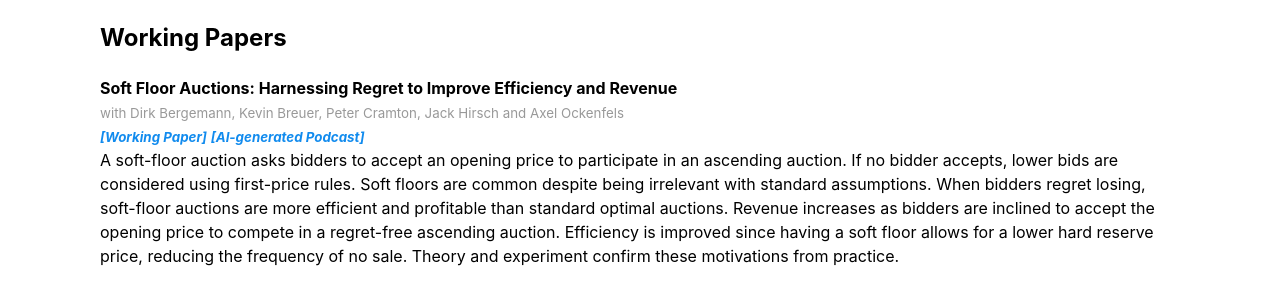
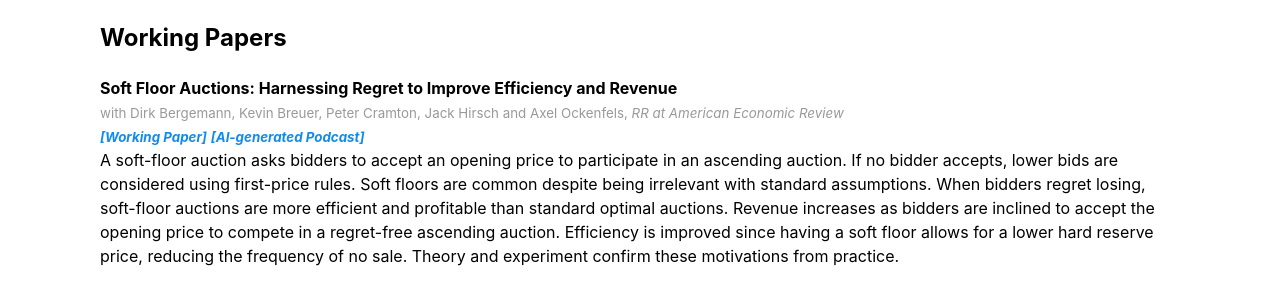
Before and after one commit to yerondiaye/yerondiaye.github.io, a Jekyll site: the page research.html, which Jekyll copies as it is, in a window 1280 px wide. Shown: the part 783-1075 px from the top of the page. Built offline with Jekyll 4.4.1, drawn with Linux system fonts in a browser that asks for light colours.

Commit message:
Update research.html

```diff
--- a/research.html
+++ b/research.html
@@ -32,7 +32,7 @@ While relative performance feedback in the form of rankings appears to be effect
 
             <h2>Working Papers</h2>
 <p><b>Soft Floor Auctions: Harnessing Regret to Improve Efficiency and Revenue</b> </br>
-<small>with Dirk Bergemann, Kevin Breuer, Peter Cramton, Jack Hirsch and Axel Ockenfels</small></br>
+<small>with Dirk Bergemann, Kevin Breuer, Peter Cramton, Jack Hirsch and Axel Ockenfels, <i>RR at American Economic Review</i></small></br>
 <small><i><a href="../SFA.pdf">[Working Paper]</a></i> <i><a target="_blank" href="https://rss.com/podcasts/forwardmarketdesign/1984949/">[AI-generated Podcast]</a></i></small></br>
 A soft-floor auction asks bidders to accept an opening price to participate in an ascending auction. If no bidder accepts, lower bids are considered using first-price rules. Soft floors are common despite being irrelevant with standard assumptions. When bidders regret losing, soft-floor auctions are more efficient and profitable than standard optimal auctions. Revenue increases as bidders are inclined to accept the opening price to compete in a regret-free ascending auction. Efficiency is improved since having a soft floor allows for a lower hard reserve price, reducing the frequency of no sale. Theory and experiment confirm these motivations from practice.
 
```
